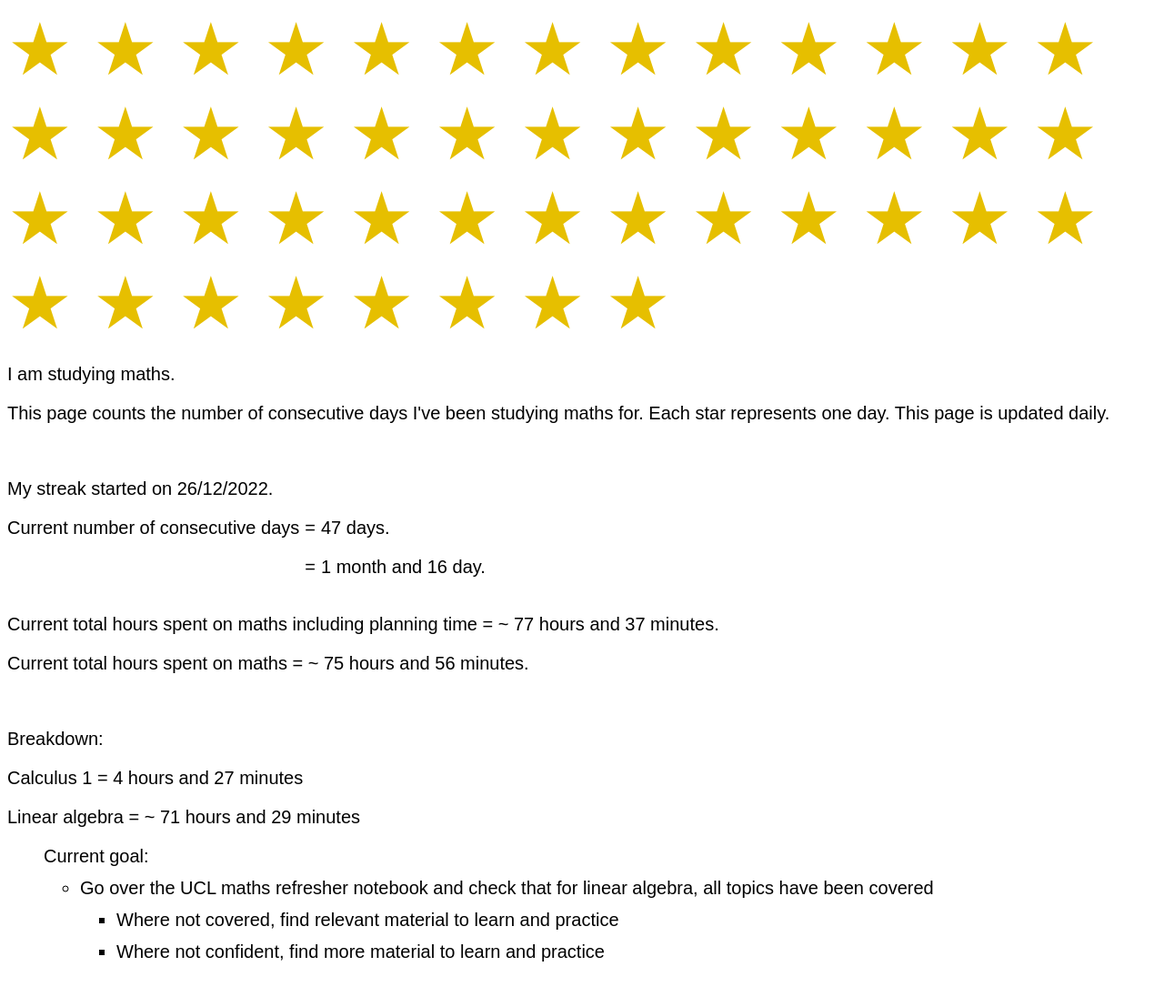
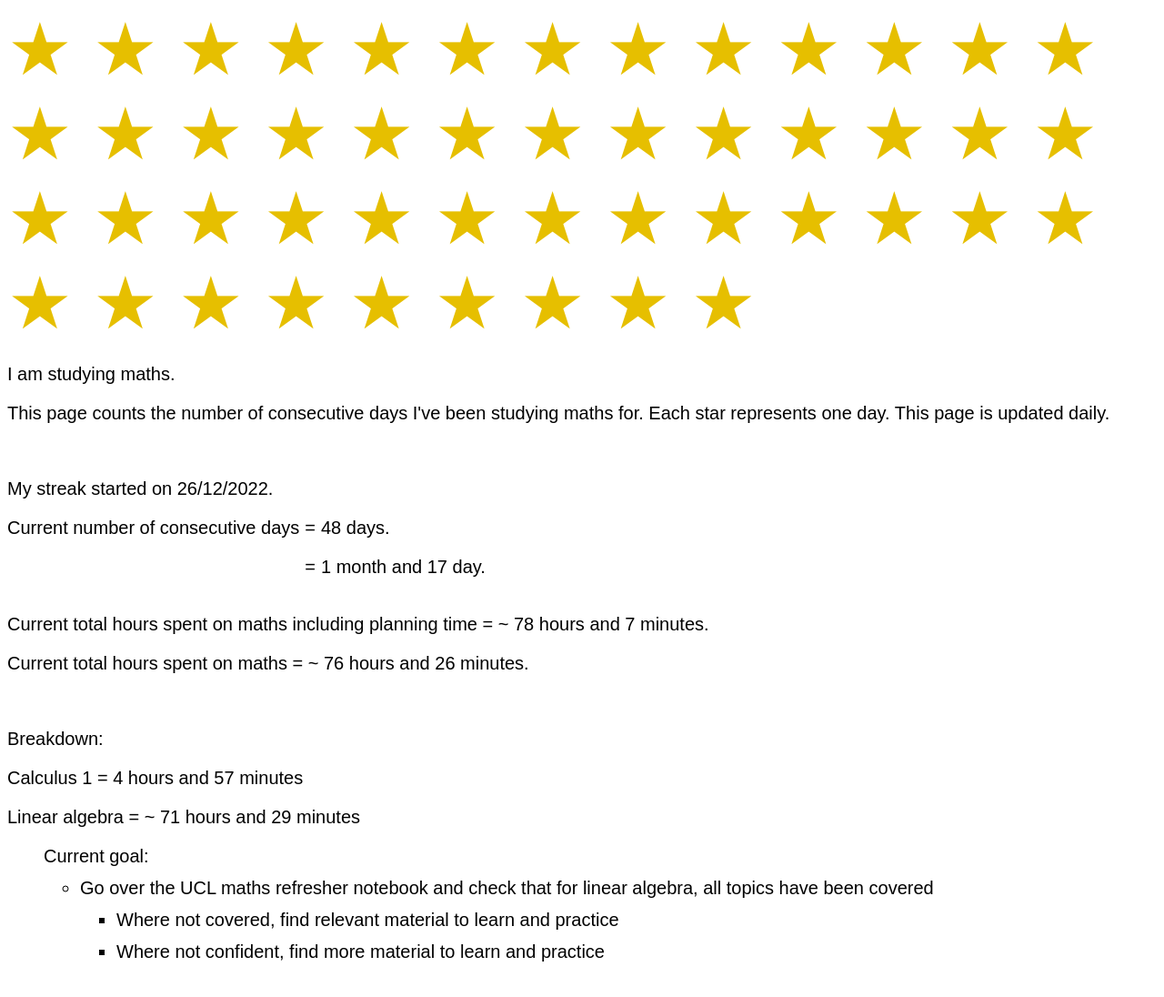
Before and after one commit to wenxin-liu/wenxin-studies-maths, a plain HTML site: page index.html in a window 1280 px wide. Shown: the top 1096 px of the page at 91% size. Drawn offline with Linux system fonts and the light colour scheme.

Commit message:
Add +1 day to maths streak for 11/02/23

```diff
--- a/index.html
+++ b/index.html
@@ -60,6 +60,7 @@
     <span title="08/02/23 1 hour and 35 minutes on calculus 1">&#9733;</span>
     <span title="09/02/23 25 minutes on calculus 1">&#9733;</span>
     <span title="10/02/23 27 minutes on calculus 1">&#9733;</span>
+    <span title="11/02/23 30 minutes on calculus 1">&#9733;</span>
   </div>
 
   <div class="summary-text">
@@ -86,7 +87,7 @@
           =
         </td>
         <td>
-          47 days.
+          48 days.
         </td>
       </tr>
 
@@ -97,7 +98,7 @@
           =
         </td>
         <td>
-          1 month and 16 day.
+          1 month and 17 day.
         </td>
       </tr>
 
@@ -105,18 +106,18 @@
   </div>
 
   <div class="summary-hours">
-    Current total hours spent on maths including planning time = ~ 77 hours and 37 minutes.
+    Current total hours spent on maths including planning time = ~ 78 hours and 7 minutes.
   </div>
 
   <div class="summary-hours">
-    Current total hours spent on maths = ~ 75 hours and 56 minutes.
+    Current total hours spent on maths = ~ 76 hours and 26 minutes.
   </div>
 
 
   <div class="stats">
     Breakdown:
     <p>
-      Calculus 1 = 4 hours and 27 minutes
+      Calculus 1 = 4 hours and 57 minutes
     </p>
 
     <p>
```
